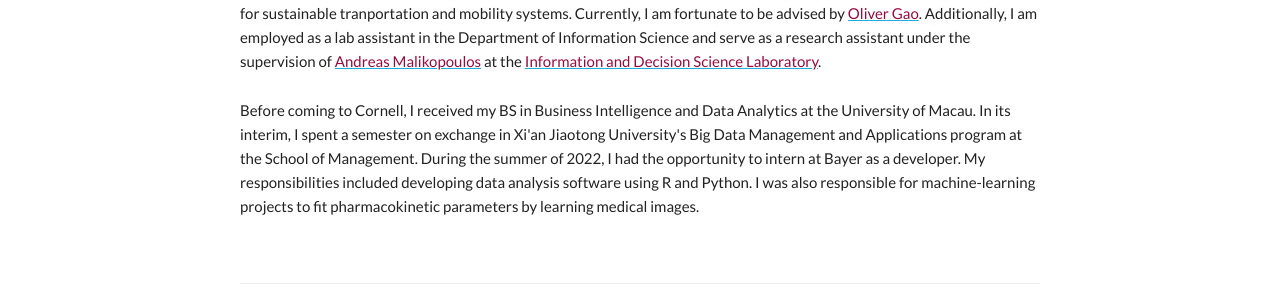
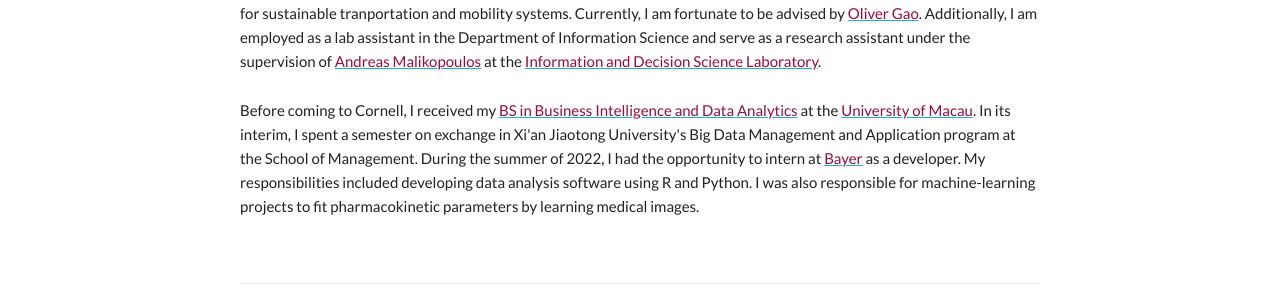
Before and after one commit to Horatioj/Horatioj.github.io, a Jekyll site: the page built from index.html, in a window 1280 px wide and 1400 px high, scrolled down 373 px. Shown: the part 159-454 px from the top of the window. Built offline with Jekyll 4.4.1, drawn with Linux system fonts in a browser that asks for light colours; some of the changed text lies outside the part shown.

Commit message:
update index

```diff
--- a/index.html
+++ b/index.html
@@ -12,10 +12,10 @@ title: Home
   </p>
 
   <p>
-    Before coming to Cornell, I received my BS in Business Intelligence and Data Analytics at the University of Macau.
-    In its interim, I spent a semester on exchange in Xi'an Jiaotong University's Big Data Management and Applications program at the School of Management.
-    During the summer of 2022, I had the opportunity to intern at Bayer as a developer. My responsibilities included developing data analysis software using R and Python.
-     I was also responsible for machine-learning projects to fit pharmacokinetic parameters by learning medical images.
+    Before coming to Cornell, I received my <a href = "https://fba.um.edu.mo/programmes/bachelor/bscbia/" target = "_blank"><font color="#990B3C"> BS in Business Intelligence and Data Analytics</font></a> at the <a href = "https://www.um.edu.mo/" target = "_blank"><font color="#990B3C"> University of Macau</font></a>.
+    In its interim, I spent a semester on exchange in Xi'an Jiaotong University's Big Data Management and Application program at the School of Management.
+    During the summer of 2022, I had the opportunity to intern at <a href = "https://www.radiologysolutions.bayer.com/" target = "_blank"><font color="#990B3C"> Bayer</font></a> as a developer. My responsibilities included developing data analysis software using R and Python.
+    I was also responsible for machine-learning projects to fit pharmacokinetic parameters by learning medical images.
   </p>
 </div>
 
@@ -98,8 +98,8 @@ title: Home
 <div class="docs-section" id="resume">
   <h4>Vitæ</h4>
 
-  <p>Click <a href="https://1drv.ms/b/s!Akq8VjNqWB4t8UY91KPcuP9DNSUW?e=jAUr9s" target="_blank"><font color="#990B3C">here</font></a> to get access to my up-to-date CV. <a href="https://1drv.ms/b/s!Akq8VjNqWB4t8UUxLkZfy6ycV6Kt?e=fv1Klu" target="_blank"><font color="#990B3C">中文版CV</font></a></p>
-
+  <p>Click <a href="https://1drv.ms/b/c/2d1e586a3356bc4a/EUq8VjNqWB4ggC3GOAAAAAABb-b7_Oiaze89ovv0EGajaw?e=1zEADG" target="_blank"><font color="#990B3C">here</font></a> to get access to my up-to-date CV. <a href="https://1drv.ms/b/c/2d1e586a3356bc4a/EUq8VjNqWB4ggC3FOAAAAAABsMcwQXSvWzk9w1Jcu6lhbg?e=EA2Plz" target="_blank"><font color="#990B3C">中文版CV</font></a></p>
+  <p><a href="https://1drv.ms/b/c/2d1e586a3356bc4a/EQpiuS-PlRNCm0V_jRO7mW0B_MV370qNPdpYXgfs5wc2dA?e=ZmancE" target="_blank"><font color="#990B3C">Statement of Purpose</font></a>
   <!-- The Timeline -->
   <ul class="timeline">
     {% for exp in site.data.experience.experiences %}
```
Also changed, not shown: other parts of index.html (+1 -1 lines).
